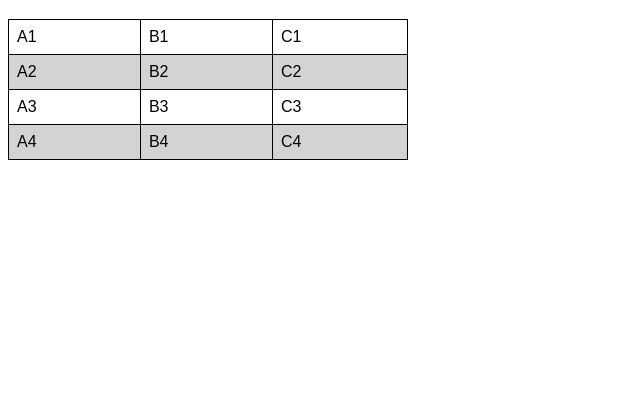
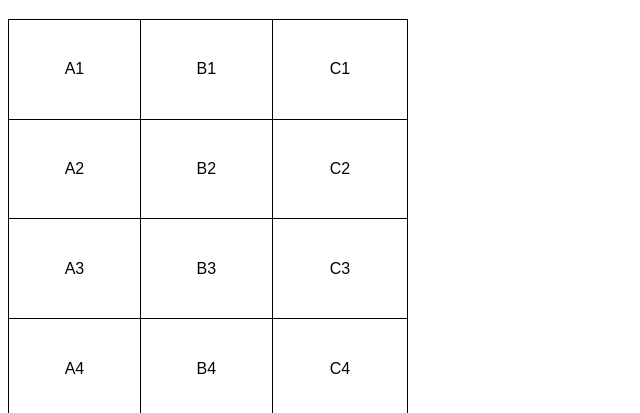
Before and after one commit to geraldoctjunior/html-css, a plain HTML site: page exercicios/ex023/tabela001.html in a window 1280 px wide. Shown: the part 61-474 px from the top of the page, without its empty margins (0-640 px from the left). Drawn offline with Linux system fonts and the light colour scheme.

Commit message:
Update tabela001.html

```diff
--- a/exercicios/ex023/tabela001.html
+++ b/exercicios/ex023/tabela001.html
@@ -13,16 +13,15 @@
 
         table {
             width: 400px;
+            height: 400px;
             border-collapse: collapse;
-        }
-
-        tr.linha {
-            background-color: lightgray;
         }
 
         td {
             border: 1px solid black;
             padding: 8px;
+            text-align: center;  /* alinhamento horizontal */
+            vertical-align: middle; /* alinhamento vertical */
         }
     </style>
 </head>
@@ -44,7 +43,7 @@
             <td>C1</td>
         </tr>
 
-        <tr class="linha">
+        <tr>
             <td>A2</td>
             <td>B2</td>
             <td>C2</td>
@@ -56,7 +55,7 @@
             <td>C3</td>
         </tr>
 
-        <tr class="linha">
+        <tr>
             <td>A4</td>
             <td>B4</td>
             <td>C4</td>
```
